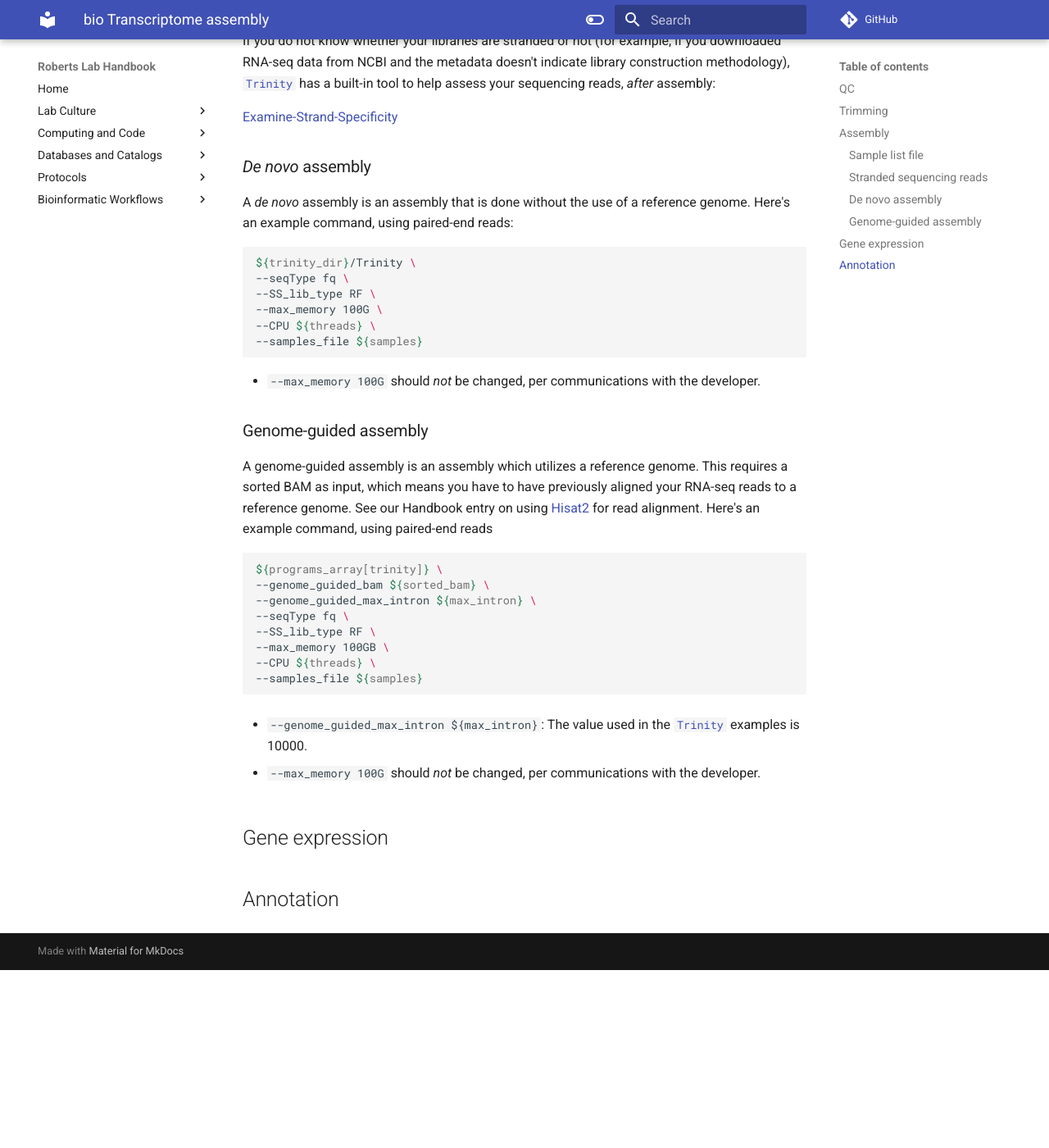
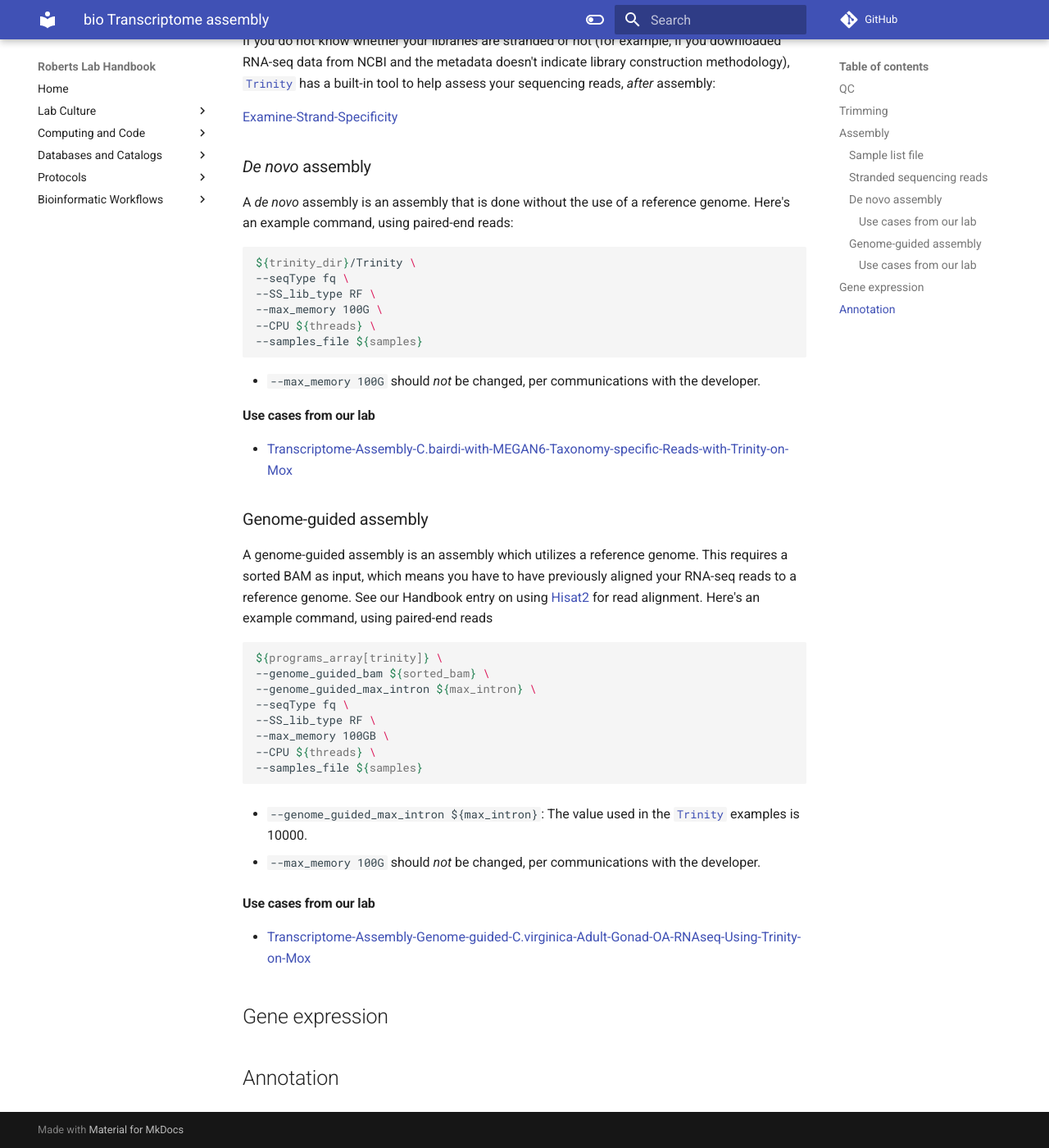
Before and after one commit to RobertsLab/resources, an MkDocs documentation site: the page built from docs/bio_Transcriptome-assembly.md, in a window 1280 px wide and 1400 px high, scrolled down 1609 px. Shown: the whole window at 82% size. Built offline with MkDocs 1.6.1 and Material for MkDocs 9.7.7, drawn with Linux system fonts in a browser that asks for light colours; comment, search, counter and statistics services are not loaded; before the commit the page ends 2792 px from its top, so only the background shows below that.

Commit message:
add assembly use cases

```diff
--- a/docs/bio_Transcriptome-assembly.md
+++ b/docs/bio_Transcriptome-assembly.md
@@ -57,6 +57,9 @@ ${trinity_dir}/Trinity \
 
 - `--max_memory 100G` should _not_ be changed, per communications with the developer.
 
+#### Use cases from our lab
+
+- [Transcriptome-Assembly-C.bairdi-with-MEGAN6-Taxonomy-specific-Reads-with-Trinity-on-Mox](https://robertslab.github.io/sams-notebook/2020/03/30/Transcriptome-Assembly-C.bairdi-with-MEGAN6-Taxonomy-specific-Reads-with-Trinity-on-Mox.html)
 
 ### Genome-guided assembly
 
@@ -77,6 +80,10 @@ ${programs_array[trinity]} \
 
 - `--max_memory 100G` should _not_ be changed, per communications with the developer.
 
+#### Use cases from our lab
+
+- [Transcriptome-Assembly-Genome-guided-C.virginica-Adult-Gonad-OA-RNAseq-Using-Trinity-on-Mox](https://robertslab.github.io/sams-notebook/2022/02/07/Transcriptome-Assembly-Genome-guided-C.virginica-Adult-Gonad-OA-RNAseq-Using-Trinity-on-Mox.html)
+
 ## Gene expression
 
 ## Annotation
```
